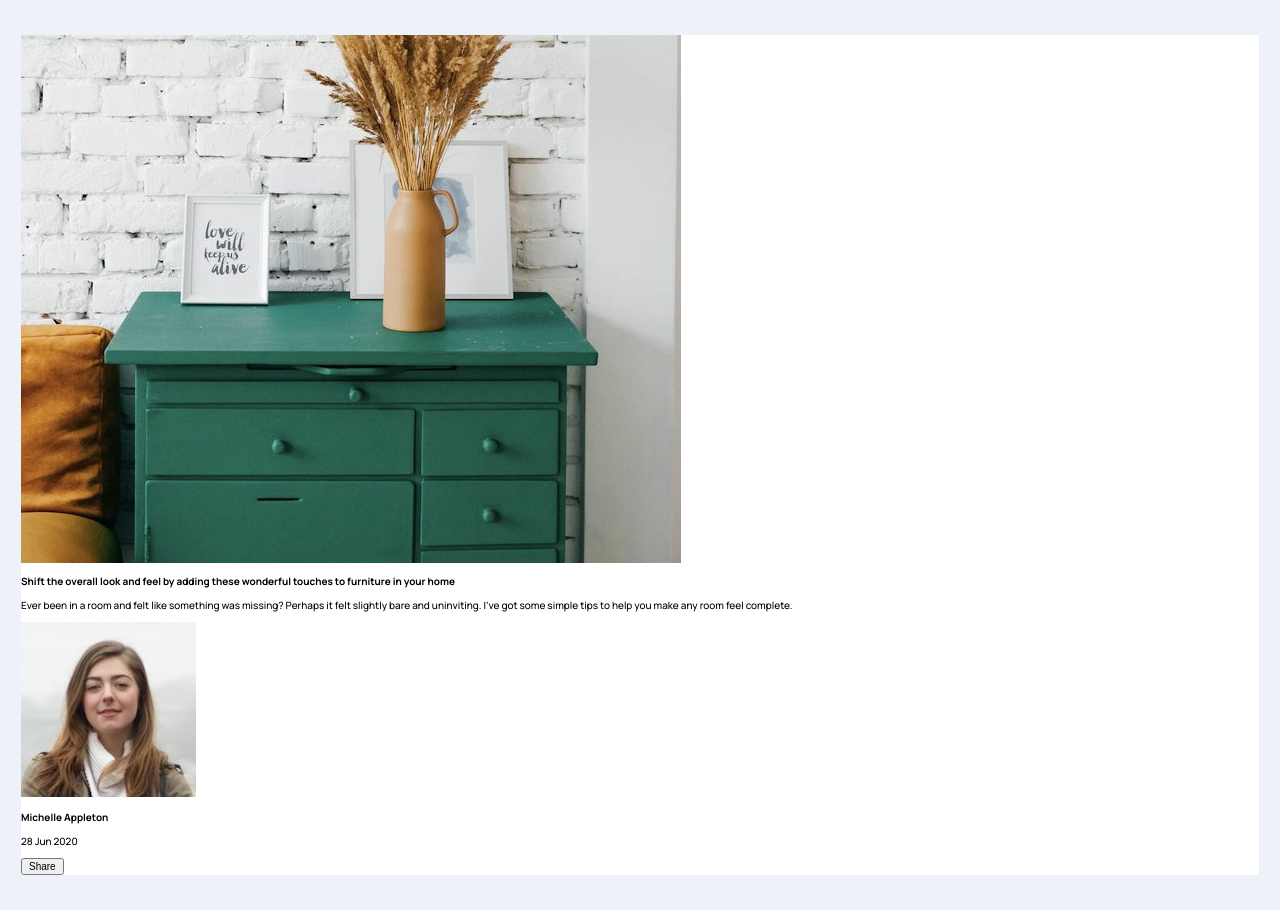
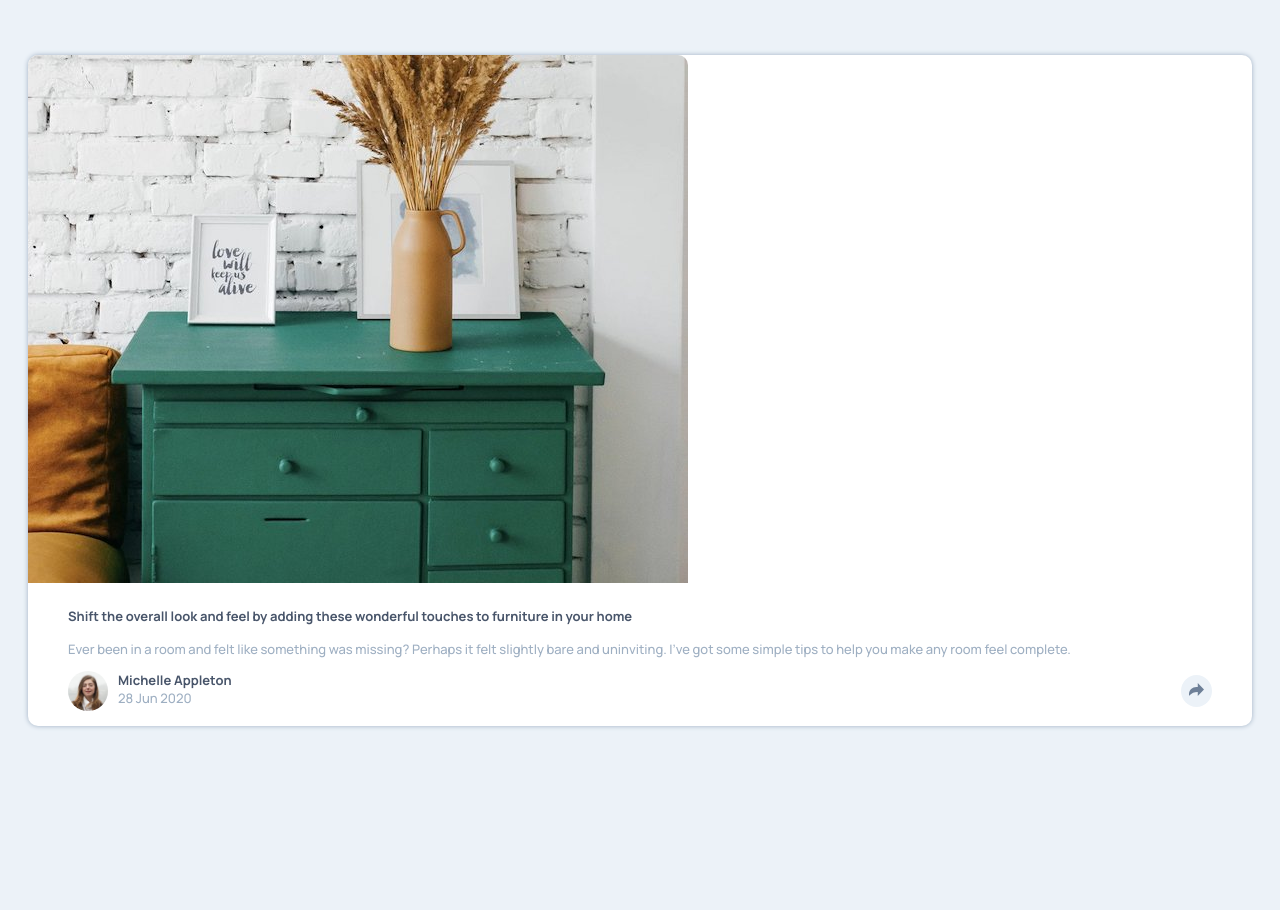
Before and after one commit to royeradames/article-preview-component-master, a React (Create React App) app: page / in a window 1280 px wide. After the commit the page ends 800 px from the top, so only its background shows below. Built offline with nearby package versions, Linux system fonts and the light colour scheme.

Commit message:
📦style footer

```diff
--- a/src/App.scss
+++ b/src/App.scss
@@ -2,7 +2,7 @@
 @import url('https://fonts.googleapis.com/css2?family=Manrope:wght@500;700&display=swap');
 
 // colors
-$grayish-blue: hsl(217, 19%, 35%);
+$dark-grayish-blue: hsl(217, 19%, 35%);
 $dark-blue: hsl(214, 17%, 51%);
 $grayish-blue: hsl(212, 23%, 69%);
 $light-grayish-blue: hsl(210, 46%, 95%);
@@ -15,6 +15,61 @@ $white: white;
 }
 .article{
     font-family: "Manrope", sans-serif;
-    margin: 3.5rem 1.3rem;
+    margin: 5.5rem 2rem;
     background-color: $white;
+    border-radius: 1rem;
+    box-shadow: 0 0 .5rem $grayish-blue;
+    font-size: 1.3rem;
+    font-weight: 500;
+    padding-bottom: 1.5rem;
+
+    &__heading-image{
+        border-radius: 1rem 1rem 0 0;
+    }
+    &_inner{
+        padding: 0 4rem;
+    }
+    &__title{
+        margin-top: 2rem;
+        line-height: 1.5;
+        font-weight: bold;
+        color: $dark-grayish-blue;
+    }
+    &__message{
+        color: $grayish-blue;
+
+    }
+    &__selfie{
+        border-radius: 50%;
+        height: 4rem;
+        float: left;
+        margin-right: 1rem;
+    }
+    &--small-image{
+    }
+    &__footer{
+        display: flex;
+        align-content: center;
+        justify-content: space-between;
+        align-items: center;
+    }
+    &__info{
+        display: flex;
+        flex-direction: column;
+    }
+    &__author_name{
+        margin: 0;
+        color: $dark-grayish-blue;
+
+    }
+    &__publish_date{
+        margin: 0;
+        color: $grayish-blue;
+    }
+    &__share{
+        border-radius: 50%;
+        padding: .8rem;
+        background-color: $light-grayish-blue;
+        border: none;
+    }
 }
--- a/src/App.tsx
+++ b/src/App.tsx
@@ -2,33 +2,46 @@ import React from "react";
 import "./App.scss";
 import drawers from "./images/drawers.jpg";
 import authorImage from "./images/avatar-michelle.jpg";
+import shareIcon from "./images/icon-share.svg";
 
 function App() {
   return (
     <>
       <main className="page">
         <article className="article">
-          <header className="article__header">
-            <img src={drawers} alt=" Drawers" />
-          </header>
+          <img
+            src={drawers}
+            alt=" Drawers"
+            className="article__heading-image"
+          />
+
+          <div className="article_inner">
             <h2 className="article__title">
-            Shift the overall look and feel by adding these wonderful touches to
-            furniture in your home
+              Shift the overall look and feel by adding these wonderful touches
+              to furniture in your home
             </h2>
-
             <p className="article__message">
-            Ever been in a room and felt like something was missing? Perhaps it
-            felt slightly bare and uninviting. I’ve got some simple tips to help
-            you make any room feel complete.
+              Ever been in a room and felt like something was missing? Perhaps
+              it felt slightly bare and uninviting. I’ve got some simple tips to
+              help you make any room feel complete.
             </p>
             <footer className="article__footer">
-            <div className="article__selfie">
-              <img src={authorImage} alt="Selfie of Michelle Appleton" />
-            </div>
+              <div>
+                <img
+                  className="article__selfie"
+                  src={authorImage}
+                  alt="Selfie of Michelle Appleton"
+                />
+                <div className="article__info">
                   <h3 className="article__author_name">Michelle Appleton</h3>
                   <p className="article__publish_date">28 Jun 2020</p>
-            <button className="article__share">Share</button>
+                </div>
+              </div>
+              <button className="article__share">
+                <img src={shareIcon} alt="share" />
+              </button>
             </footer>
+          </div>
         </article>
       </main>
     </>
```
Lines whose indentation alone changed are shown as unchanged.
